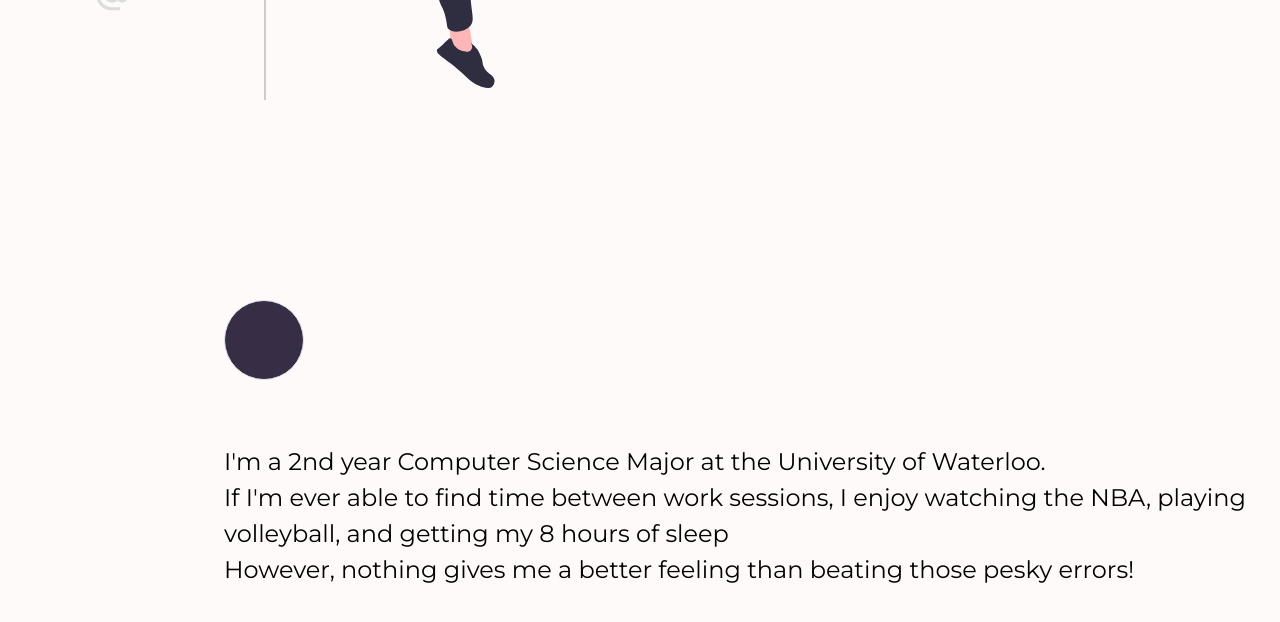
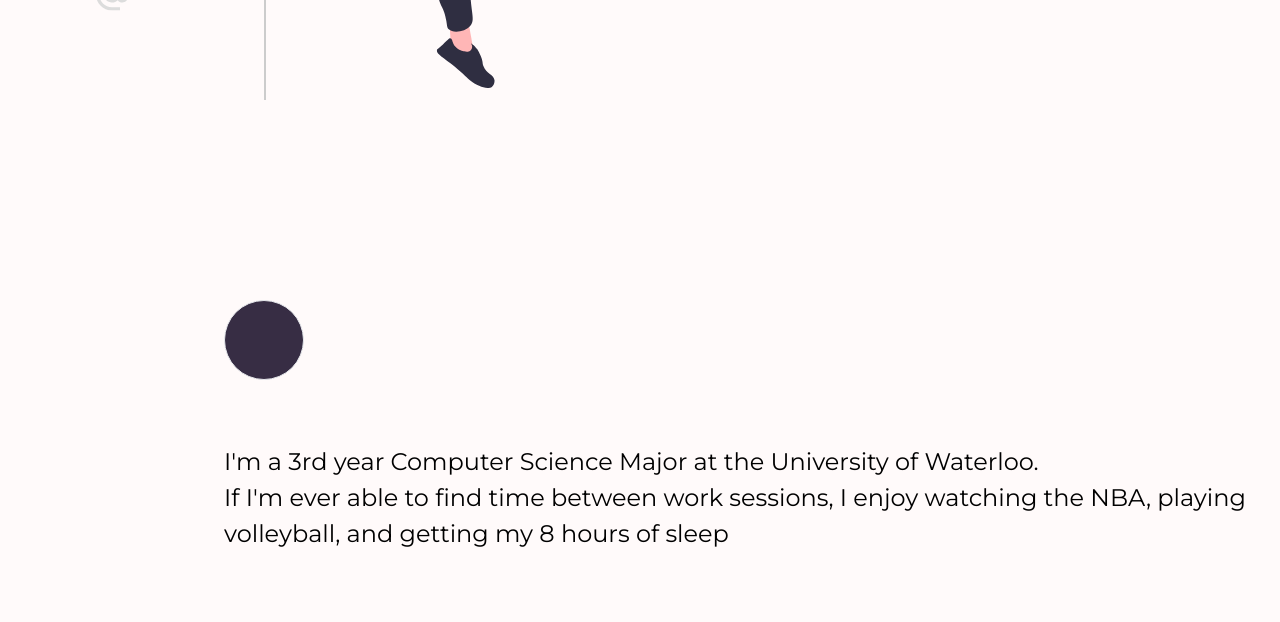
Before and after one commit to jeessh/personal-website-v4, a Next.js app: page / in a window 1280 px wide. Shown: the part 500-1122 px from the top of the page. Built offline with nearby package versions, Linux system fonts and the light colour scheme.

Commit message:
Edit: changed about section

```diff
--- a/app/page.tsx
+++ b/app/page.tsx
@@ -33,7 +33,7 @@ export default function Home() {
         <div className="w-20 h-20 border bg-icon rounded-full"></div>
         <div className="mt-16">
           <h2 className="">
-            I&apos;m a 2nd year Computer Science Major at the University of
+            I&apos;m a 3rd year Computer Science Major at the University of
             Waterloo.
           </h2>
           <h2>
@@ -41,10 +41,6 @@ export default function Home() {
             watching the NBA, playing volleyball, and getting my 8 hours of
             sleep
           </h2>
-          <h2>
-            However, nothing gives me a better feeling than beating those pesky
-            errors!
-          </h2>
         </div>
       </section>
     </main>
```
